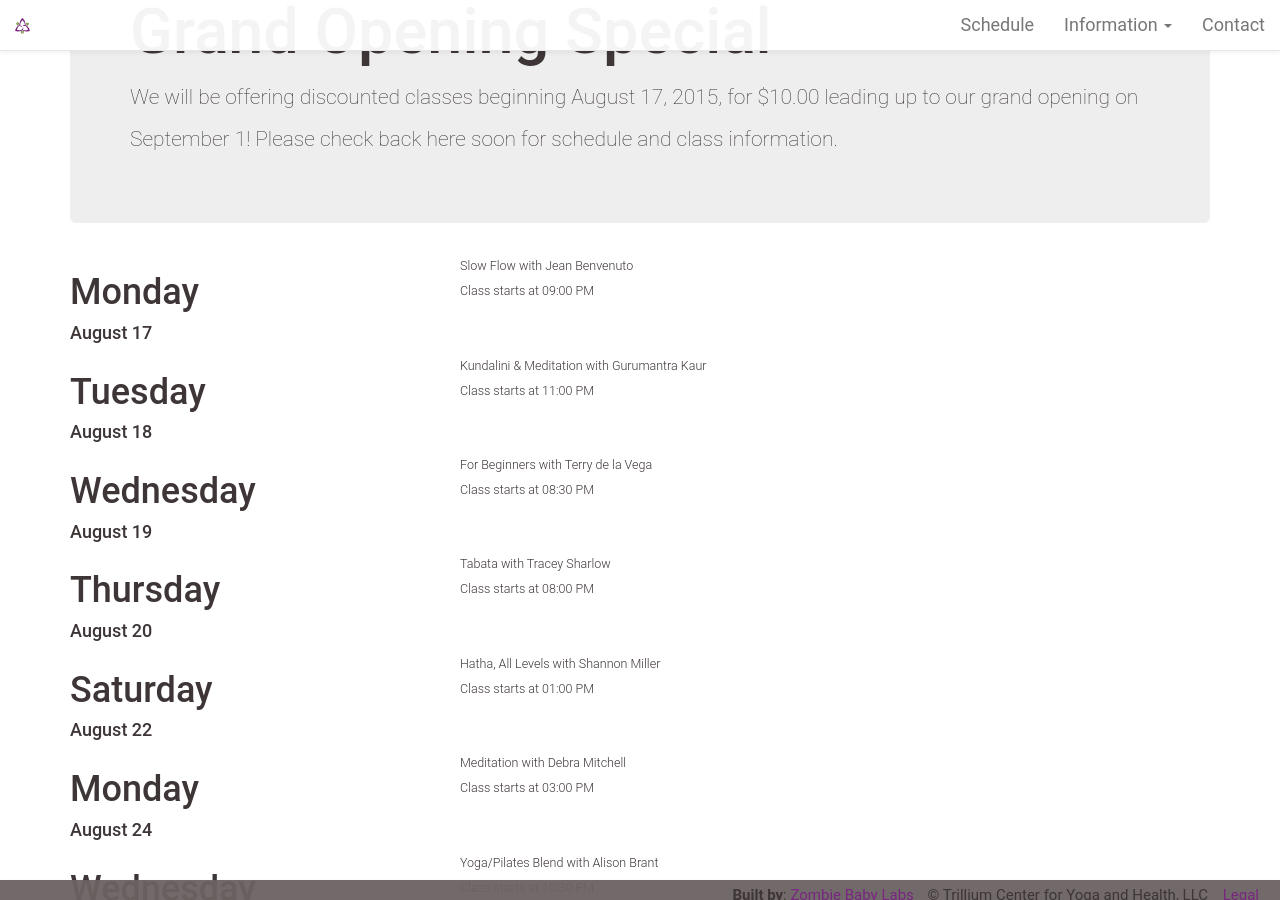
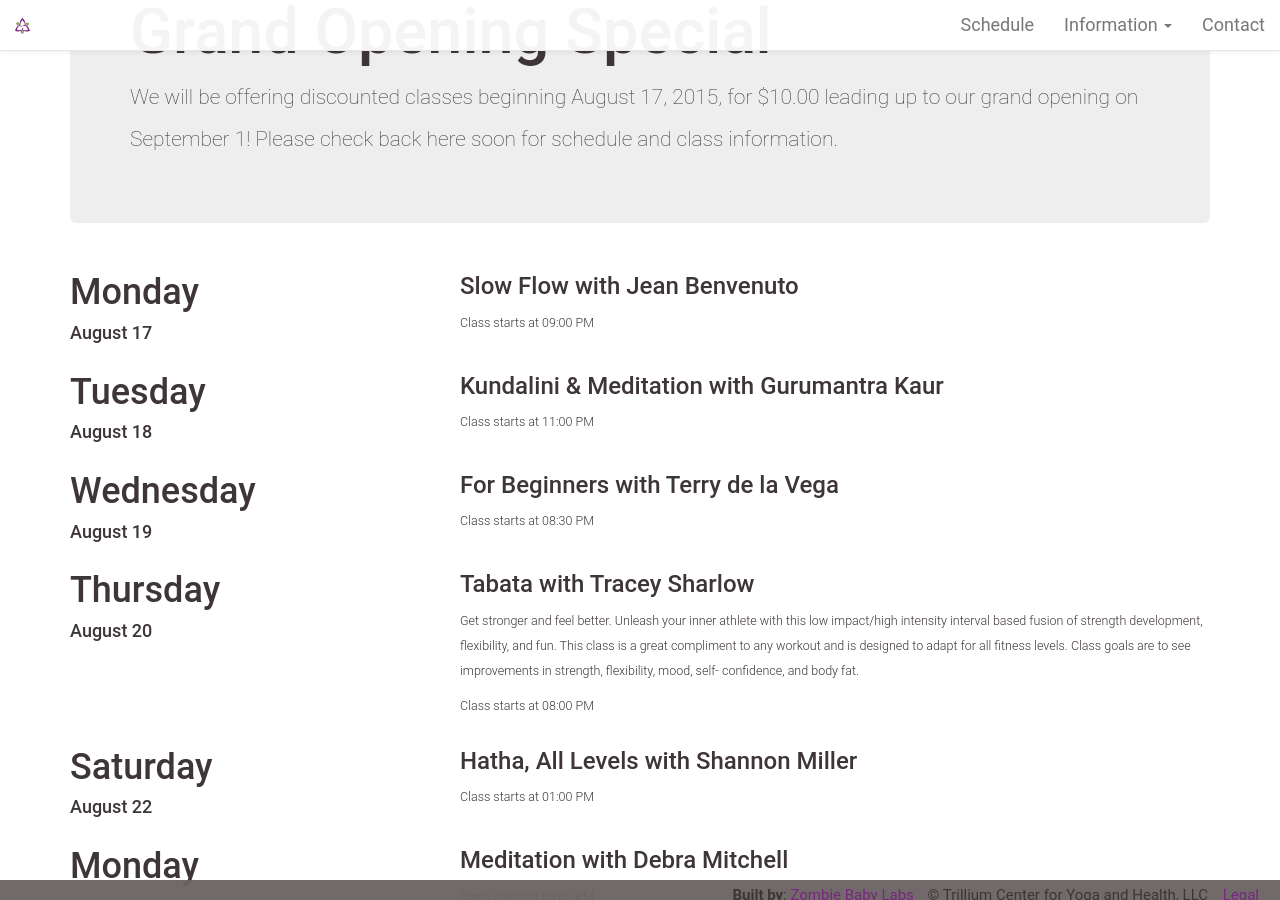
Before and after one commit to trilliumyogacenter/trilliumyogacenter.github.io, a Jekyll site: the page built from index.html, in a window 1280 px wide and 900 px high, scrolled down 2530 px. Built offline with Jekyll 4.4.1, drawn with Linux system fonts in a browser that asks for light colours.

Commit message:
Added class description to the Tabata post, added thin borders between days on the schedule

```diff
--- a/_includes/schedule.html
+++ b/_includes/schedule.html
@@ -21,19 +21,18 @@
 		</div>
 
 		{% for post in site.posts reversed %} {% if post.categories contains 'schedule' %}
-		<div class="row">
+		<div class="row scheduledate">
 			<div class="col-md-4">
 				<div><h1>{{ post.date | date: "%A" }}</h1></div>
 				<div><h4>{{ post.date | date: "%B %-d" }}</h4></div>
 			</div>
 
 			<div class="col-md-8 classdescription"><p>
+	        <h3>{{post.title}} with {{post.teacher}}</h3>
 			{% assign content = post.content | strip_newlines %}
-		    {% if content == "" %}
-		        {{post.title}} with {{post.teacher}}
-		    {% else %}
+		    {% if content != "" %}
 		        {{ post.content }}
-		    {% endif %} <br/>Class starts at {{ post.date | date: "%I:%M %p" }}</p>
+		    {% endif %} <p>Class starts at {{ post.date | date: "%I:%M %p" }}</p>
 			</div>
 		</div>
 		{% endif %} {% endfor %}
--- a/_posts/2015-08-20-Tabata-Tracey-Sharlow.markdown
+++ b/_posts/2015-08-20-Tabata-Tracey-Sharlow.markdown
@@ -4,3 +4,4 @@ teacher: Tracey Sharlow
 date:   2015-08-20 16:00 -0400
 categories: instructor schedule shabata
 ---
+Get stronger and feel better. Unleash your inner athlete with this low impact/high intensity interval based fusion of strength development, flexibility, and fun. This class is a great compliment to any workout and is designed to adapt for all fitness levels. Class goals are to see improvements in strength, flexibility, mood, self- confidence, and body fat.
--- a/css/trillium.css
+++ b/css/trillium.css
@@ -645,11 +645,17 @@ address {
 /**
  * SChedule
  */
+
+ .scheduledate {
+ 	border-top: 1px solid #eee;
+ 	border-bottom: 1px solid #eee;
+ }
+
  .classdescription {
   min-height: 15rem;
  }
 
 .classdescription p {
-	padding: 2rem;
-	font-size: 2rem;
+	padding: 0rem;
+	font-size: large;
 }
```
Also changed, not shown: _posts/2015-08-27-Restorative-Yoga-Terry-de-la-Vega.markdown (line endings or trailing spaces).
